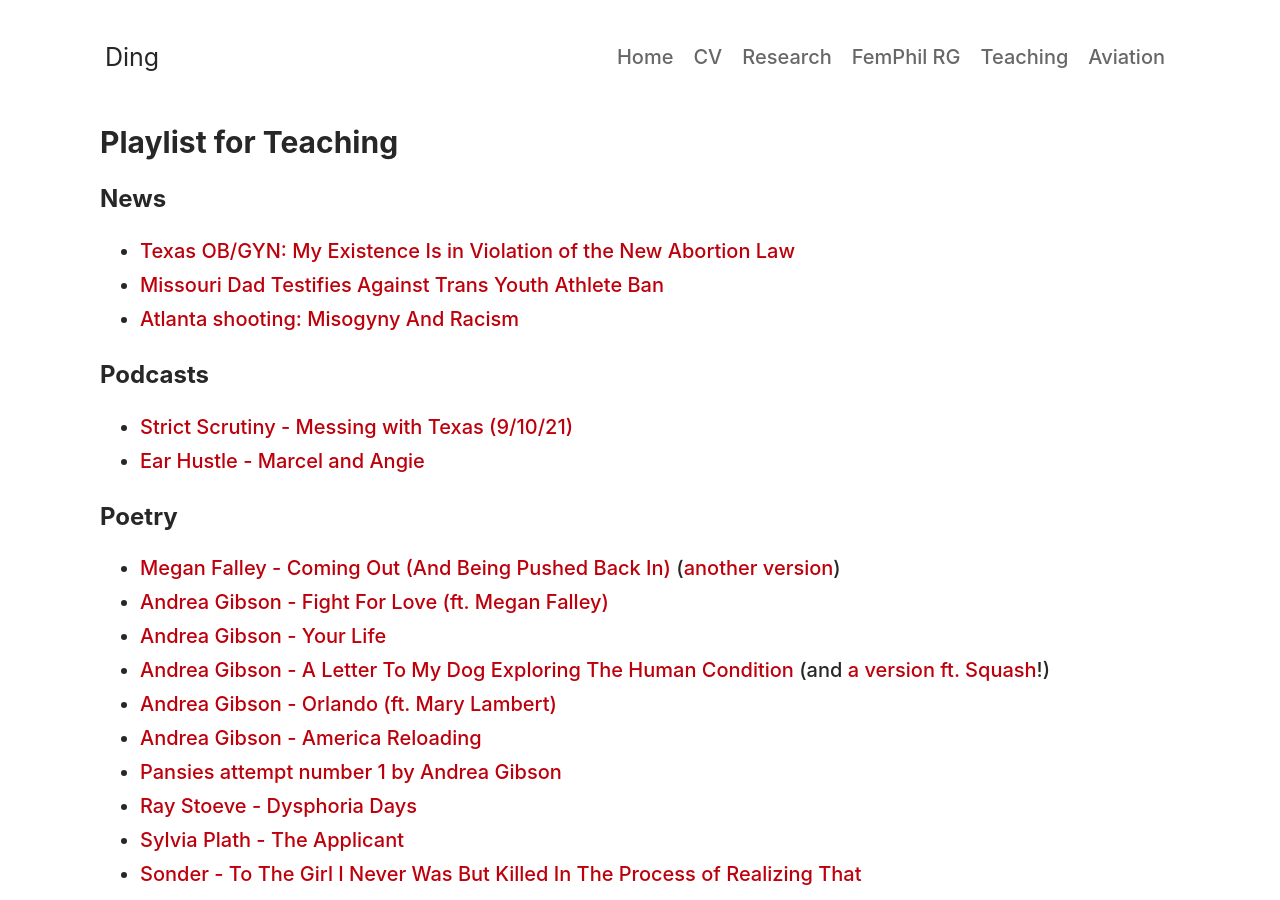
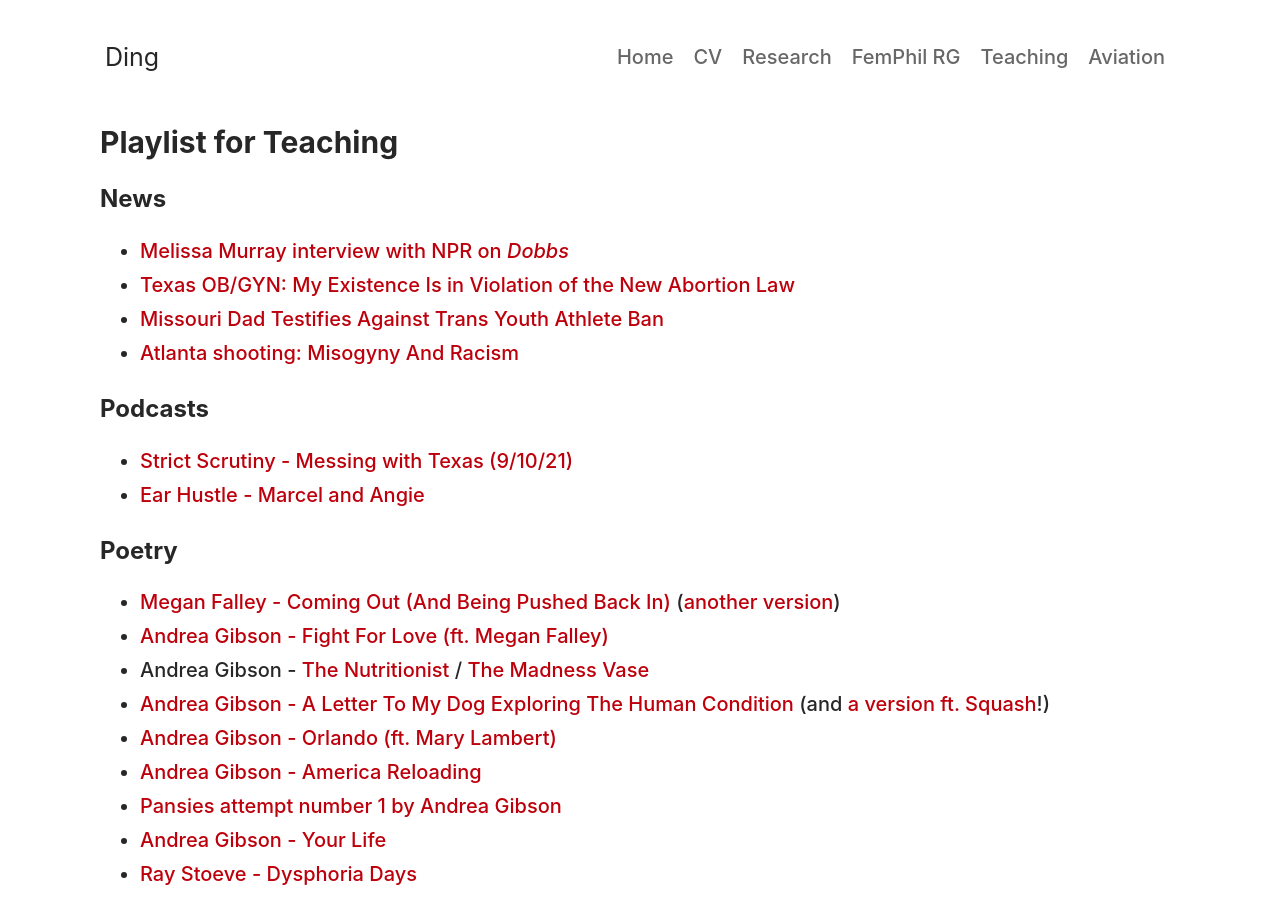
Before and after one commit to dingherself/dingherself.github.io, a Jekyll site: the page built from teaching/playlist.md, in a window 1280 px wide and 900 px high. Built offline with Jekyll 4.4.1, drawn with Linux system fonts in a browser that asks for light colours; nearby versions of some CDN libraries; some web fonts are replaced.

Commit message:
Update playlist.md

```diff
--- a/teaching/playlist.md
+++ b/teaching/playlist.md
@@ -10,6 +10,7 @@ include: false
 
 ## News
 
+- [Melissa Murray interview with NPR on *Dobbs*](https://www.npr.org/2021/11/28/1059649452/reproductive-rights-scholar-on-legality-of-abortion-ahead-of-scotus-case)
 - [Texas OB/GYN: My Existence Is in Violation of the New Abortion Law](https://one.npr.org/?sharedMediaId=1032259863:1032259864)
 - [Missouri Dad Testifies Against Trans Youth Athlete Ban](https://youtu.be/h60YLGDJ6n0)
 - [Atlanta shooting: Misogyny And Racism](https://www.npr.org/2021/03/19/979336512/for-asian-american-women-misogyny-and-racism-are-inseparable-sociologist-says)
@@ -23,11 +24,12 @@ include: false
 
 - [Megan Falley - Coming Out (And Being Pushed Back In)](https://youtu.be/NsjKCRFzqhI) ([another version](https://youtu.be/bXdmKhqp1Yo))
 - [Andrea Gibson - Fight For Love (ft. Megan Falley)](https://youtu.be/ZDuHb3IU47A)
-- [Andrea Gibson - Your Life](https://youtu.be/-7uazU6CI70)
+- Andrea Gibson - [The Nutritionist](https://youtu.be/x3rxp2AWLTM) / [The Madness Vase](https://youtu.be/DtZp7MQE2ZM)
 - [Andrea Gibson - A Letter To My Dog Exploring The Human Condition](https://youtu.be/hmMPZggcMp0) (and [a version ft. Squash](https://youtu.be/0B-pl242ZfA)!)
 - [Andrea Gibson - Orlando (ft. Mary Lambert)](https://youtu.be/TRUl2yfmDkk)
 - [Andrea Gibson - America Reloading](https://youtu.be/Q0a840FbnbY)
 - [Pansies attempt number 1 by Andrea Gibson](https://youtu.be/YvJ9mFzgCk4)
+- [Andrea Gibson - Your Life](https://youtu.be/-7uazU6CI70)
 - [Ray Stoeve - Dysphoria Days](https://youtu.be/3O8fkh3UoHA)
 - [Sylvia Plath - The Applicant](https://youtu.be/bxbT-86ehGo)
 - [Sonder - To The Girl I Never Was But Killed In The Process of Realizing That](https://youtu.be/ICgOrXmoYBw)
```
